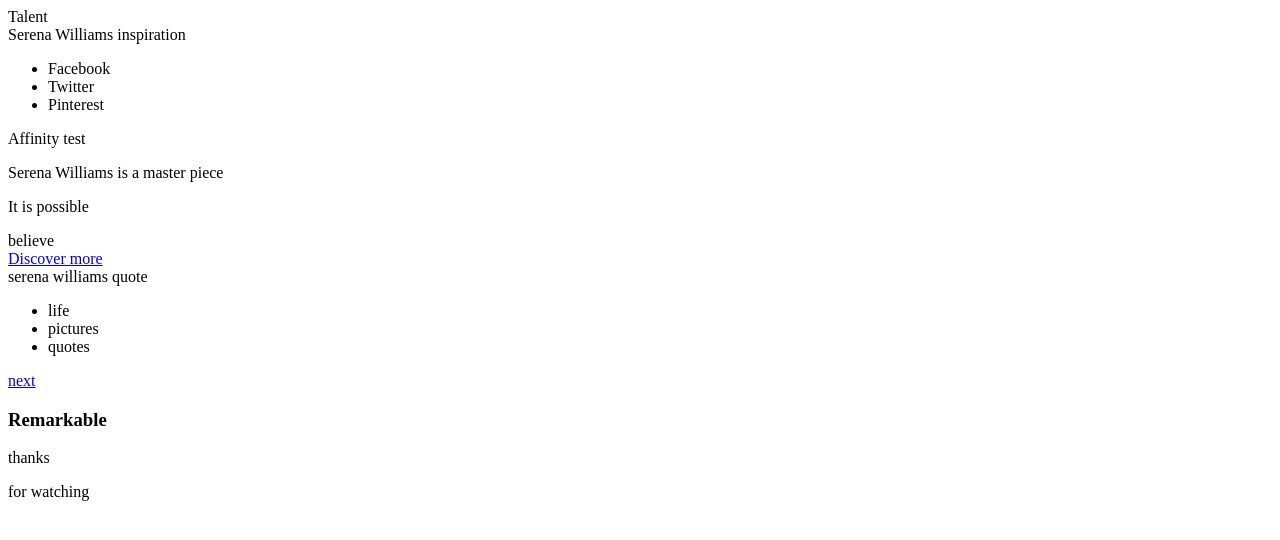
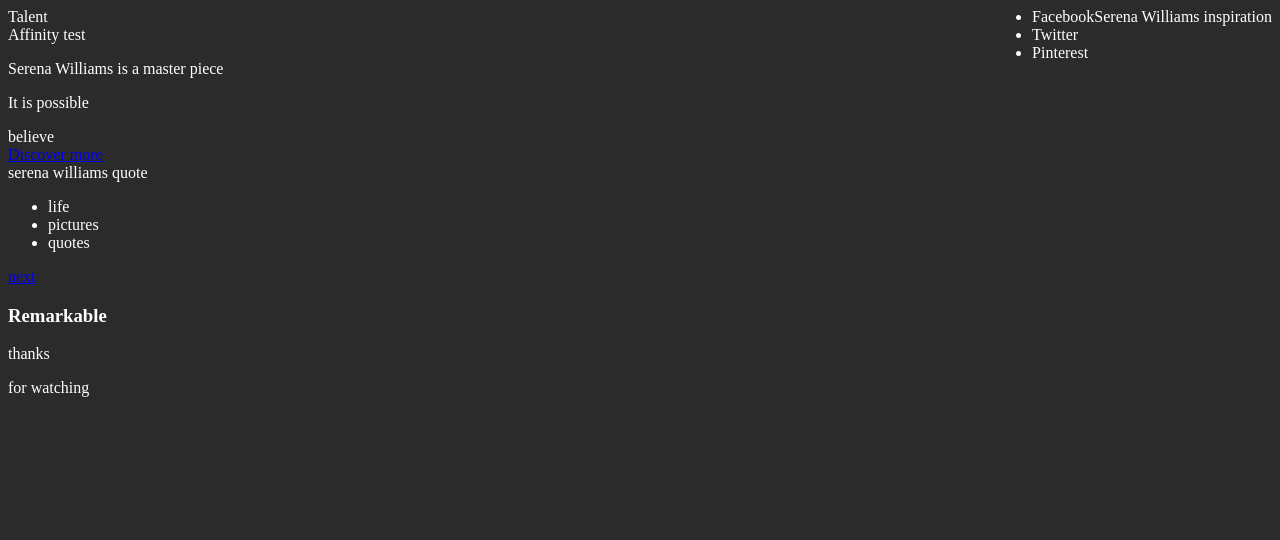
Before and after one commit to jakazzy/webD-templates, a plain HTML site: page tribute_page/index.html in a window 1280 px wide. Drawn offline with Linux system fonts and the light colour scheme.

Commit message:
add styling to page

```diff
--- a/tribute_page/index.html
+++ b/tribute_page/index.html
@@ -15,17 +15,20 @@
     2. -->
     <div id="content">
 
-        <div class="container" id="intro">
         <!-- <img src="" alt="serena williams picture"> -->
         <header>
-                <div id="logo">Talent</div>
-                <div id="name">Serena Williams <span id="name-text">inspiration</span></div>
-                <ul id="social-nav">
+            <div class="item" id="logo">Talent</div>
+            <!-- <div class="wrapper"> -->
+            <div class="item" id="name">Serena Williams <span id="name-text">inspiration</span></div>
+            <!-- </div> -->
+            <ul class="item" id="social-nav">
                 <li>Facebook</li>
                 <li>Twitter</li>
                 <li>Pinterest</li>
             </ul>
         </header>
+
+        <div class="container" id="intro">
             <div class="banner-overlay">
                 <div class="wrapper">
                     <div id="banner-title">Affinity test</div>
@@ -62,6 +65,7 @@
             </div>
         </div>
     </div>
+    </div>
 </body>
 
 </html>
--- a/tribute_page/style.css
+++ b/tribute_page/style.css
@@ -0,0 +1,19 @@
+body {
+    background-color: #2b2b2b;
+    color: #fff;
+}
+
+header #name {
+    float: right;
+}
+
+header ul {
+    margin-bottom: 0;
+    margin-top: 0;
+    padding-left: 0;
+    float: right;
+}
+
+header .item {
+    display: inline;
+}
```
Lines whose indentation alone changed are shown as unchanged.
